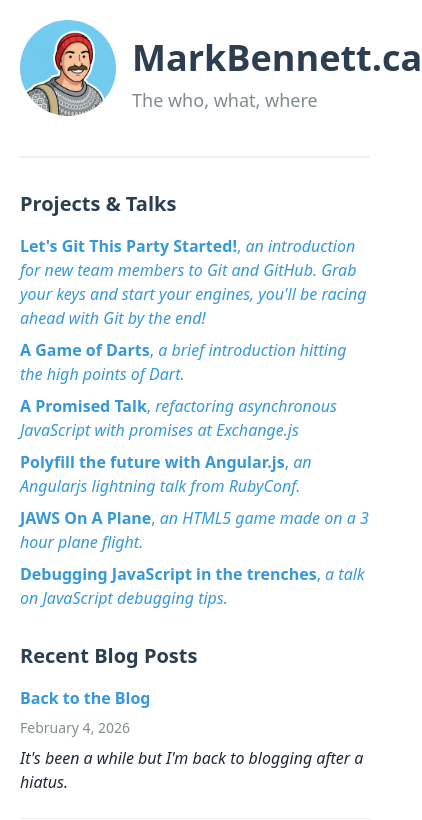
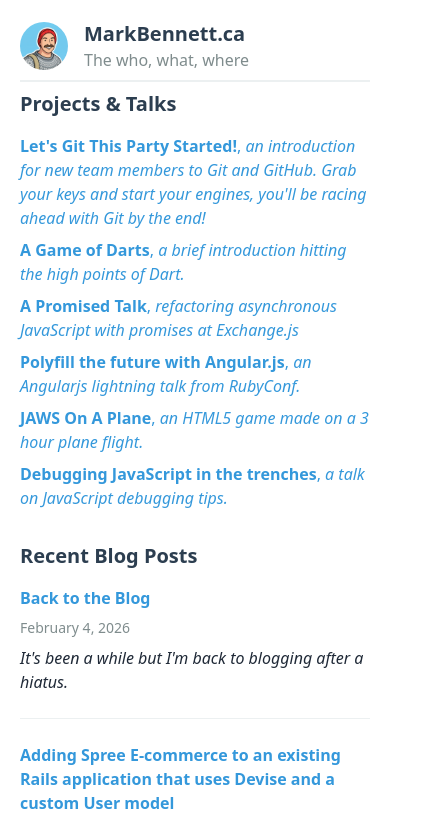
Before and after one commit to MarkBennett/markbennett.github.com, an Astro site: page / in a window 390 px wide. Shown: the top 820 px of the page, 422 px wide, since content can reach past the window. Built offline with nearby package versions, Linux system fonts and the light colour scheme; Astro itself is replaced by a stand-in of ours.

Commit message:
Cleanup mobile header

```diff
--- a/src/layouts/Layout.astro
+++ b/src/layouts/Layout.astro
@@ -27,7 +27,7 @@ const { title, description = "MarkBennett.ca - The who, what, where" } =
   </head>
   <body class="bg-white text-gray-800 p-5">
     <div class="max-w-7xl mx-auto">
-      <header class="mb-8">
+      <header class="md:mb-8">
         <a
           href="/"
           class="no-underline text-inherit flex justify-start gap-4 items-center"
@@ -35,14 +35,14 @@ const { title, description = "MarkBennett.ca - The who, what, where" } =
           <img
             src="/images/profile-2026.jpg"
             alt="A cartoon render of me. I'm a middle age man with light skin and a large handlebar mustache. I'm wearing a grey Icelandic kint sweater with white zigzag rings radiating from my neckline and alternating down my sweater. On my head I have a red toque. The background is a flat blue background."
-            class="w-24 h-24 rounded-full object-cover mb-4"
+            class="w-12 md:w-24 h-12 md:h-24 rounded-full object-cover md:mb-4"
           />
           <div>
-            <h2 class="text-4xl mb-2 text-heading font-bold">MarkBennett.ca</h2>
-            <p class="text-muted text-lg">The who, what, where</p>
+            <h2 class="text-xl md:text-4xl mb-0 md:mb-2 text-heading font-bold">MarkBennett.ca</h2>
+            <p class="text-muted text-md md:text-lg">The who, what, where</p>
           </div>
         </a>
-        <hr class="border-0 border-t-2 border-border my-6" />
+        <hr class="border-0 border-t-2 border-border my-2 md:my-6" />
       </header>
 
       <div class="grid grid-cols-1 md:grid-cols-3 gap-8">
```
